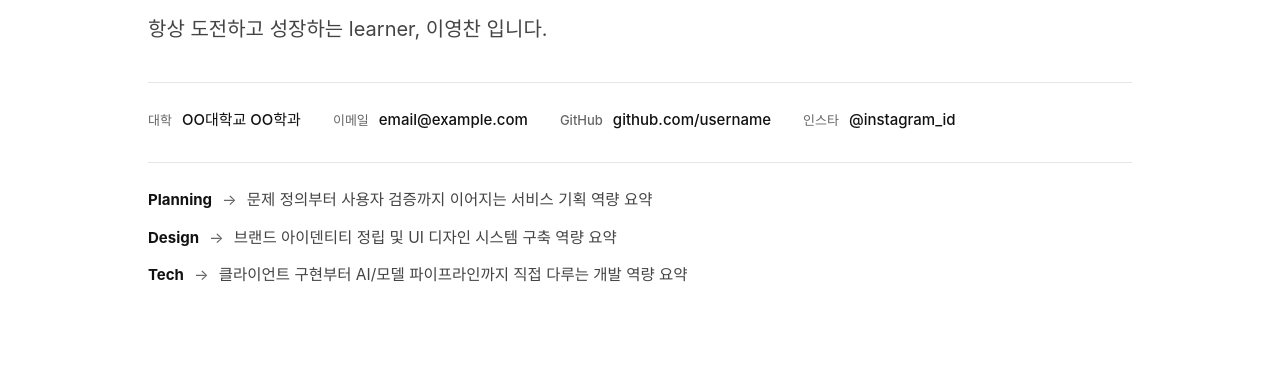
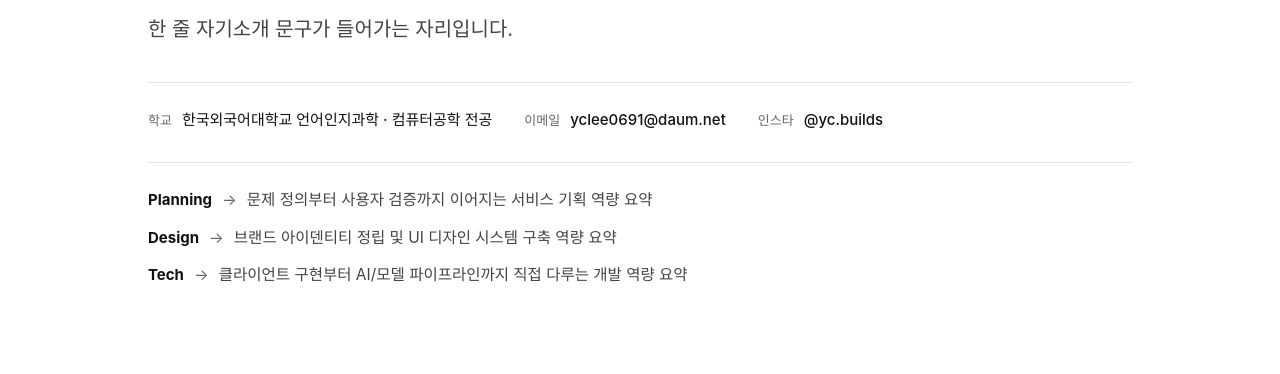
Before and after one commit to Phsoft-ai/portfolio, a plain HTML site: page index.html in a window 1280 px wide. Shown: the part 216-590 px from the top of the page. Drawn offline with Linux system fonts and the light colour scheme; a web font is replaced by a local one.

Commit message:
Update profile metadata and subtitle placeholder

```diff
--- a/index.html
+++ b/index.html
@@ -16,24 +16,20 @@
     <!-- Cover, Profile Metadata & Core Capabilities -->
     <section class="cover">
       <h1 class="cover__title">Portfolio by <strong>이영찬</strong></h1>
-      <p class="cover__subtitle">항상 도전하고 성장하는 learner, 이영찬 입니다.</p>
+      <p class="cover__subtitle">한 줄 자기소개 문구가 들어가는 자리입니다.</p>
 
       <div class="profile-meta" aria-label="기본 정보">
         <div class="profile-meta__item">
-          <span class="profile-meta__label">대학</span>
-          <span class="profile-meta__value">OO대학교 OO학과</span>
+          <span class="profile-meta__label">학교</span>
+          <span class="profile-meta__value">한국외국어대학교 언어인지과학 · 컴퓨터공학 전공</span>
         </div>
         <div class="profile-meta__item">
           <span class="profile-meta__label">이메일</span>
-          <a class="profile-meta__value" href="mailto:email@example.com">email@example.com</a>
-        </div>
-        <div class="profile-meta__item">
-          <span class="profile-meta__label">GitHub</span>
-          <a class="profile-meta__value" href="https://github.com/" target="_blank" rel="noopener">github.com/username</a>
+          <a class="profile-meta__value" href="mailto:yclee0691@daum.net">yclee0691@daum.net</a>
         </div>
         <div class="profile-meta__item">
           <span class="profile-meta__label">인스타</span>
-          <a class="profile-meta__value" href="https://instagram.com/" target="_blank" rel="noopener">@instagram_id</a>
+          <a class="profile-meta__value" href="https://instagram.com/yc.builds" target="_blank" rel="noopener">@yc.builds</a>
         </div>
       </div>
 
```
